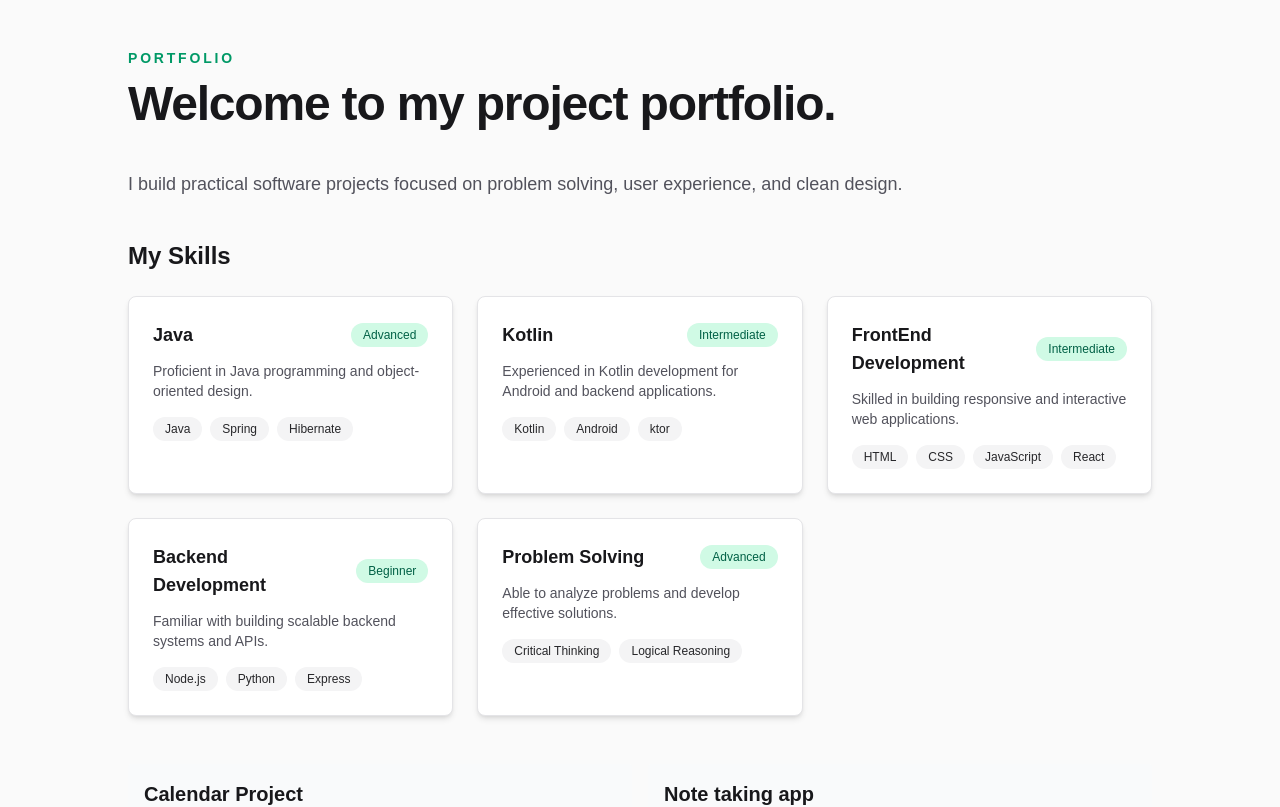
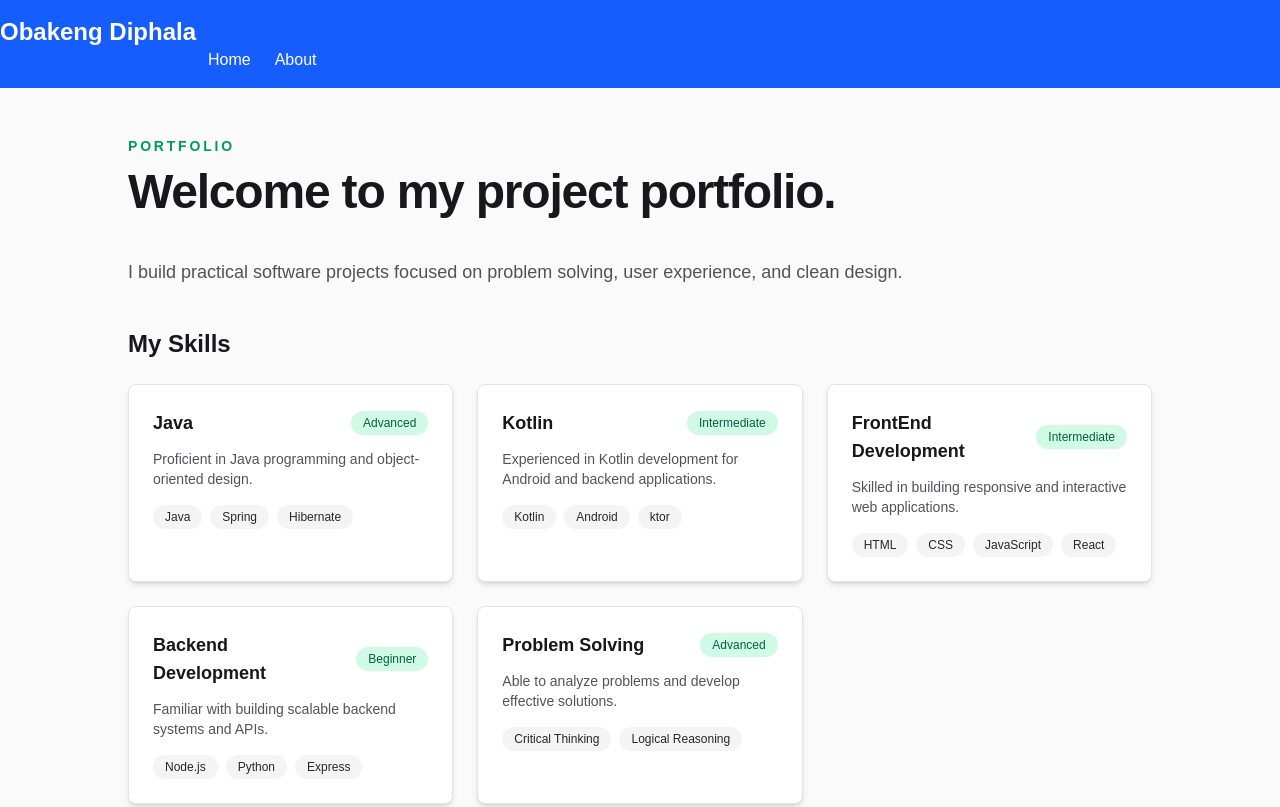
Before and after one commit to byui-dev/wdd430-portfolio, a Next.js app: page / in a window 1280 px wide. Shown: the top 807 px of the page. Built offline with nearby package versions, Linux system fonts and the light colour scheme.

Commit message:
Update Header.tsx to fix typo and import <Header> to layout.tsx

```diff
--- a/app/layout.tsx
+++ b/app/layout.tsx
@@ -1,6 +1,7 @@
 import type { Metadata } from "next";
 import { Geist, Geist_Mono } from "next/font/google";
 import "./globals.css";
+import Header from "../components/Header";
 
 const geistSans = Geist({
   variable: "--font-geist-sans",
@@ -23,7 +24,10 @@ export default function RootLayout({ children }: LayoutProps<"/">) {
       lang="en"
       className={`${geistSans.variable} ${geistMono.variable} h-full antialiased`}
     >
-      <body className="min-h-full flex flex-col">{children}</body>
+      <body className="min-h-full flex flex-col">
+        <Header />
+        {children}
+      </body>
     </html>
   );
 }
--- a/components/Header.tsx
+++ b/components/Header.tsx
@@ -1,13 +1,19 @@
-import Link from 'next/link';
+import Link from "next/link";
 
 export default function Header() {
   return (
     <header className="bg-blue-600 text-white py-4 shadow-md">
-            <div id="header-title" className="text-2x1 font-bold">Obakeng Diphala</div>
+      <div id="header-title" className="text-2xl font-bold">
+        Obakeng Diphala
+      </div>
       <nav className="max-w-4xl mx-auto px-4 flex justify-between items-center">
         <ul className="flex gap-6">
-                    <li><Link href="/">Home</Link></li>
-                    <li><Link href="/">About</Link></li>
+          <li>
+            <Link href="/">Home</Link>
+          </li>
+          <li>
+            <Link href="/">About</Link>
+          </li>
         </ul>
       </nav>
     </header>
```
Lines whose indentation alone changed are shown as unchanged.
